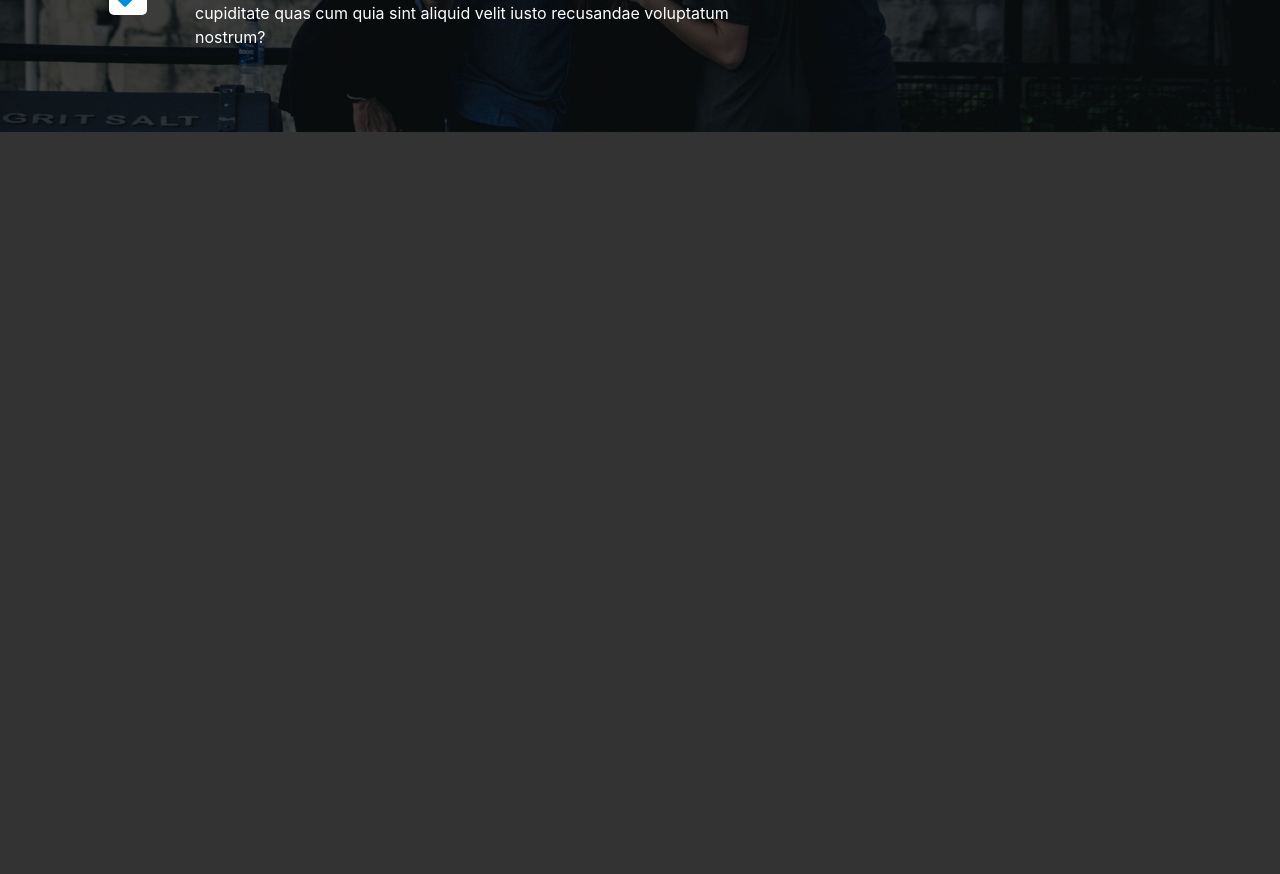
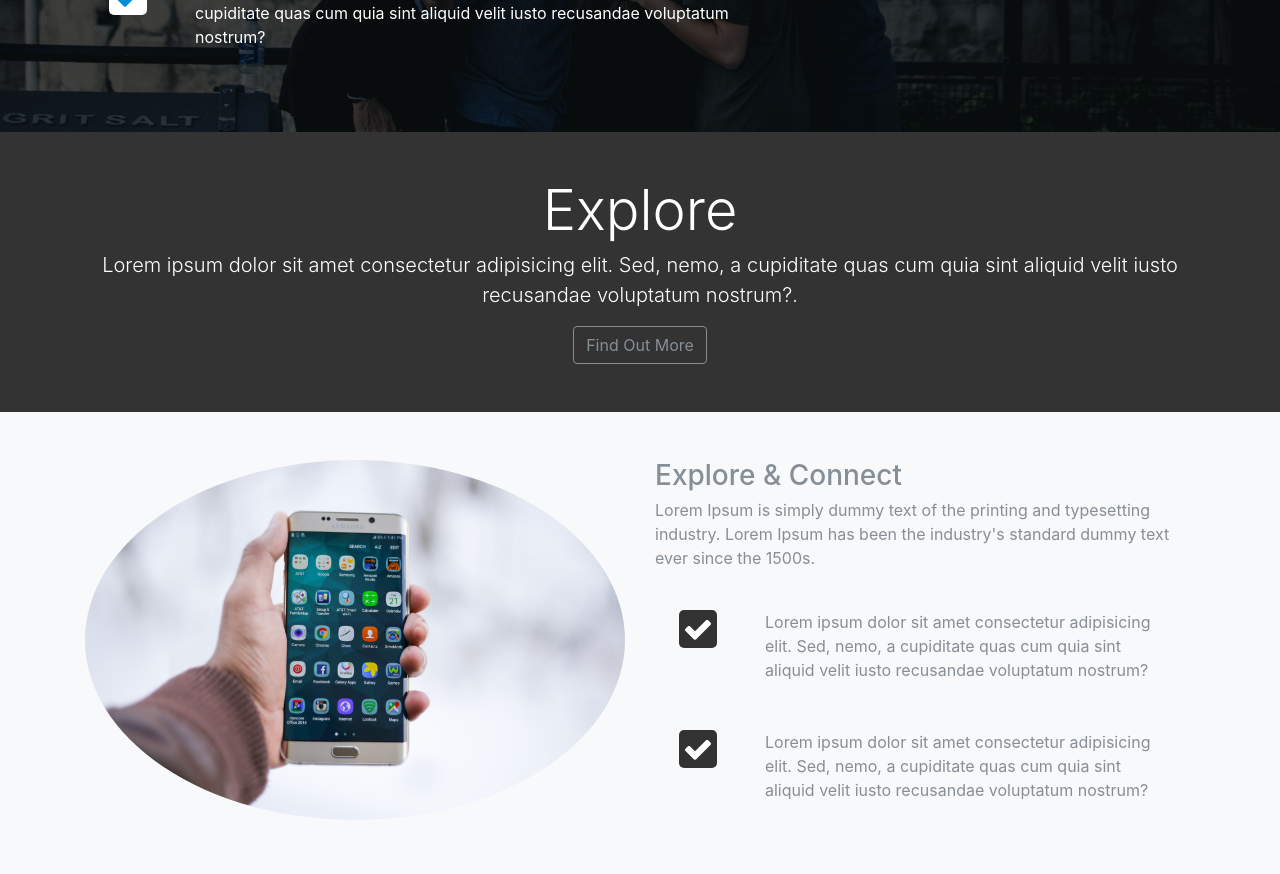
Before and after one commit to YudhaYuki/looplab-social-theme, a website: page src/index.html in a window 1280 px wide. Shown: the part 568-1442 px from the top of the page. Before the commit the page ends 800 px from the top, so only its background shows below. Drawn offline with Linux system fonts and the light colour scheme.

Commit message:
Explore section

```diff
--- a/src/index.html
+++ b/src/index.html
@@ -114,6 +114,59 @@
     </header>
 
 
+    <!-- EXPLORE HEAD -->
+
+    <section id="explore-head-section">
+        <div class="container">
+            <div class="row">
+                <div class="col text-center">
+                    <div class="py-5">
+                        <h1 class="display-4">Explore</h1>
+                        <p class="lead"> Lorem ipsum dolor sit amet consectetur adipisicing elit. Sed, nemo, a cupiditate quas cum quia sint aliquid velit iusto recusandae voluptatum nostrum?.  </p>
+                        <a href="#" class="btn btn-outline-secondary">Find Out More</a>
+                    </div>
+                </div>
+            </div>
+        </div>
+    </section>
+
+    <!-- EXPLORE SECTION -->
+
+    <section id="explore-section" class="bg-light text-muted py-5">
+        <div class="container">
+            <div class="row">
+                <div class="col-md-6">
+                    <img src="img/explore-section1.jpg" alt="" class="img-fluid md-3 rounded-circle">
+                </div>
+
+                <div class="col-md-6">
+                        <h3>Explore & Connect</h3>
+                        <p>Lorem Ipsum is simply dummy text of the printing and typesetting industry. Lorem Ipsum has been the industry's standard dummy text ever since the 1500s.</p>
+                        <div class="d-flex flex-row">
+                            <div class="p-4 align-self-start">
+                                <i class="fa fa-check"></i>
+                            </div>
+                            <div class="p-4 align-self-end">
+                                Lorem ipsum dolor sit amet consectetur adipisicing elit. Sed, nemo, a cupiditate quas cum quia sint aliquid velit iusto recusandae voluptatum nostrum?
+                            </div>
+                        </div>
+
+                        <div class="d-flex flex-row">
+                            <div class="p-4 align-self-start">
+                                <i class="fa fa-check"></i>
+                            </div>
+                            <div class="p-4 align-self-end">
+                                Lorem ipsum dolor sit amet consectetur adipisicing elit. Sed, nemo, a cupiditate quas cum quia sint aliquid velit iusto recusandae voluptatum nostrum?
+                            </div>
+                        </div>
+
+                </div>
+            </div>
+        </div>
+    </section>
+
+
+
     <script src="js/jquery.min.js"></script>
     <script src="js/popper.min.js"></script>
     <script src="js/bootstrap.min.js"></script>
--- a/src/scss/style.scss
+++ b/src/scss/style.scss
@@ -2,7 +2,7 @@ $bg-color: #333;
 $font-color: #fff;
 $primary-color: #008ed6;
 $dark-overlay: rgba(0,0,0,0.7);
-$font-size: 30px;
+$icon-size: 30px;
 
 body{
     background: $bg-color;
@@ -42,6 +42,16 @@ body{
         background: #fff;
         padding: 4px;
         border-radius: 5px;
-        font-size: $font-size;
+        font-size: $icon-size;
     }
 }
+
+#explore-section{
+    .fa{
+        color: #fff;
+        background: #333;
+        padding: 4px;
+        border-radius: 5px;
+        font-size: $icon-size;
+    }
+}
```
Also changed, not shown: src/css/style.css, src/img/explore-section1.jpg (added).
